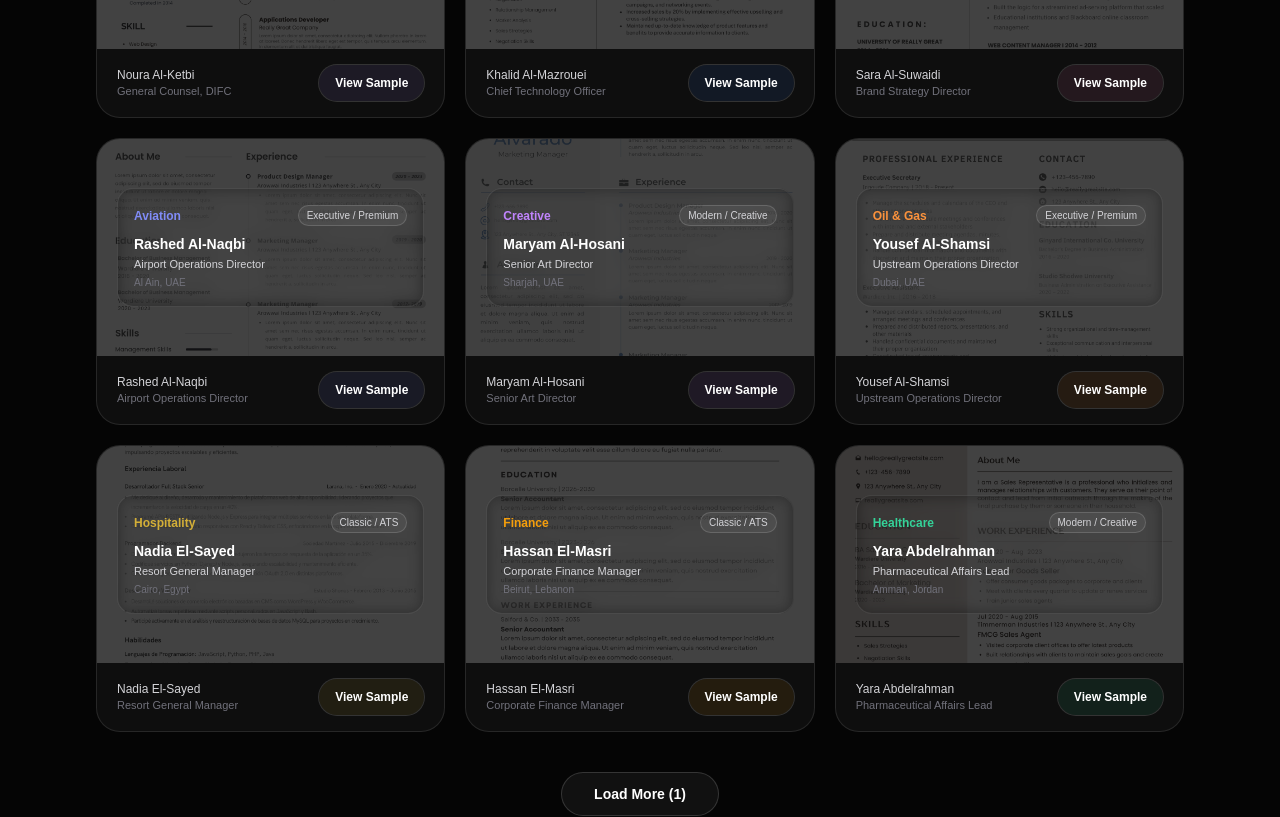
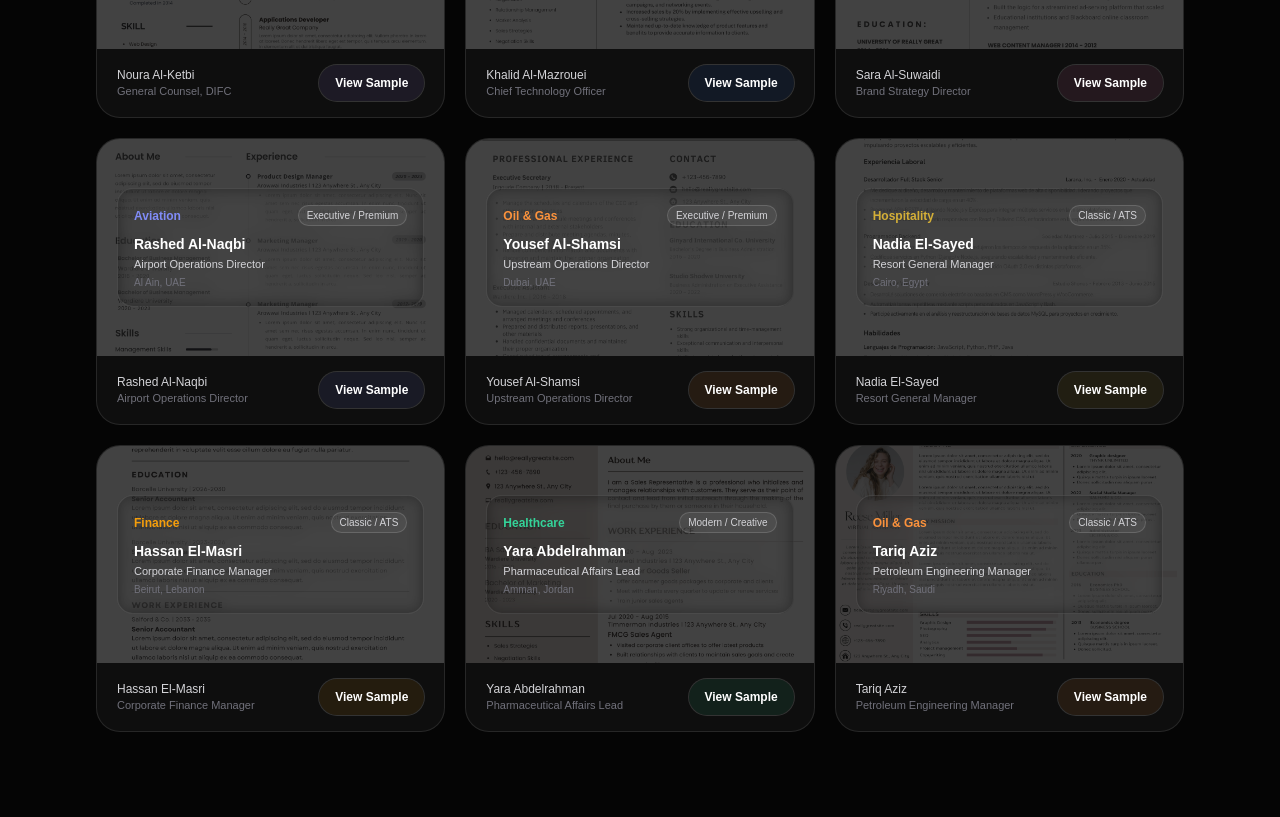
Before and after one commit to uniquewear20-spec/dubai-cv-agency, a Next.js app: page / in a window 1280 px wide. Shown: the part 4580-5397 px from the top of the page. Built offline with nearby package versions, Linux system fonts and the light colour scheme.

Commit message:
Fixed build error by removing lucide-react dependency

```diff
--- a/app/page.tsx
+++ b/app/page.tsx
@@ -325,12 +325,11 @@ const ALL_CARDS: Array<{
   { id:"005", name:"Khalid Al-Mazrouei",cat:"Tech",        type:"Modern / Creative",   role:"Chief Technology Officer",       region:"Abu Dhabi, UAE",     img:"/cv6.png", accent:"#3B82F6" },
   { id:"006", name:"Sara Al-Suwaidi",    cat:"Marketing",   type:"Modern / Creative",   role:"Brand Strategy Director",        region:"Dubai, UAE",         img:"/cv7.png", accent:"#F472B6" },
   { id:"007", name:"Rashed Al-Naqbi",    cat:"Aviation",    type:"Executive / Premium", role:"Airport Operations Director",    region:"Al Ain, UAE",        img:"/cv8.png", accent:"#818CF8" },
-  { id:"008", name:"Maryam Al-Hosani",   cat:"Creative",    type:"Modern / Creative",   role:"Senior Art Director",            region:"Sharjah, UAE",       img:"/cv9.png", accent:"#C084FC" },
-  { id:"009", name:"Yousef Al-Shamsi",   cat:"Oil & Gas",   type:"Executive / Premium", role:"Upstream Operations Director",   region:"Dubai, UAE",         img:"/cv10.png", accent:"#FB923C" },
-  { id:"010", name:"Nadia El-Sayed",     cat:"Hospitality", type:"Classic / ATS",       role:"Resort General Manager",         region:"Cairo, Egypt",       img:"/cv11.png", accent:"#D4AF37" },
-  { id:"011", name:"Hassan El-Masri",    cat:"Finance",     type:"Classic / ATS",       role:"Corporate Finance Manager",      region:"Beirut, Lebanon",    img:"/cv12.png", accent:"#F59E0B" },
-  { id:"012", name:"Yara Abdelrahman",   cat:"Healthcare",  type:"Modern / Creative",   role:"Pharmaceutical Affairs Lead",    region:"Amman, Jordan",      img:"/cv13.png", accent:"#34D399" },
-  { id:"013", name:"Tariq Aziz",         cat:"Oil & Gas",   type:"Classic / ATS",       role:"Petroleum Engineering Manager",  region:"Riyadh, Saudi",      img:"/cv14.png", accent:"#FB923C" },
+  { id:"008", name:"Yousef Al-Shamsi",   cat:"Oil & Gas",   type:"Executive / Premium", role:"Upstream Operations Director",   region:"Dubai, UAE",         img:"/cv10.png", accent:"#FB923C" },
+  { id:"009", name:"Nadia El-Sayed",     cat:"Hospitality", type:"Classic / ATS",       role:"Resort General Manager",         region:"Cairo, Egypt",       img:"/cv11.png", accent:"#D4AF37" },
+  { id:"010", name:"Hassan El-Masri",    cat:"Finance",     type:"Classic / ATS",       role:"Corporate Finance Manager",      region:"Beirut, Lebanon",    img:"/cv12.png", accent:"#F59E0B" },
+  { id:"011", name:"Yara Abdelrahman",   cat:"Healthcare",  type:"Modern / Creative",   role:"Pharmaceutical Affairs Lead",    region:"Amman, Jordan",      img:"/cv13.png", accent:"#34D399" },
+  { id:"012", name:"Tariq Aziz",         cat:"Oil & Gas",   type:"Classic / ATS",       role:"Petroleum Engineering Manager",  region:"Riyadh, Saudi",      img:"/cv14.png", accent:"#FB923C" },
 ];
 
 const CARDS = ALL_CARDS;
```
